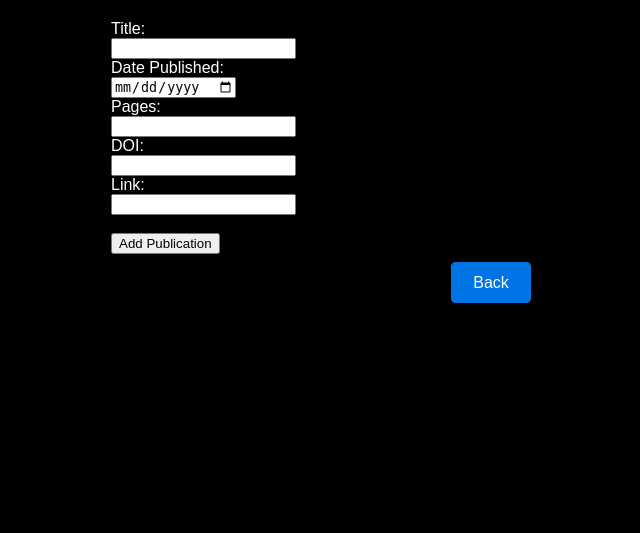
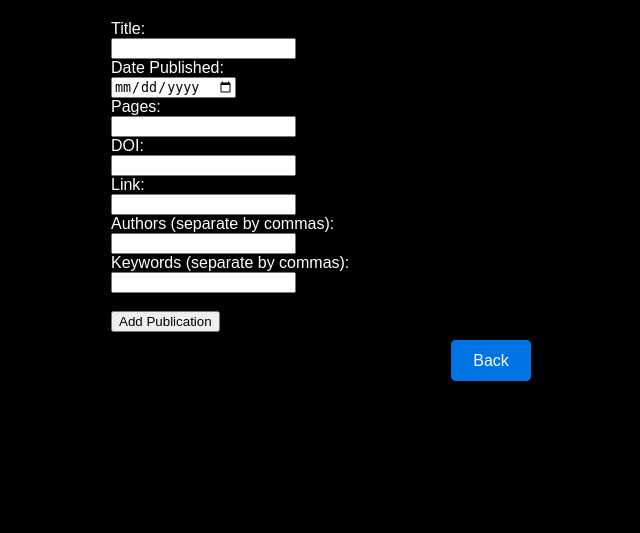
Before and after one commit to TruongMimi/comp440, a Flask app: page /add_publication in a window 1280 px wide. Shown: the part 100-633 px from the top of the page, without its empty margins (149-789 px from the left). Run offline with Flask 3, Linux system fonts and the light colour scheme.

Commit message:
Added fields for authors and keywords to add_publications

```diff
--- a/application/app.py
+++ b/application/app.py
@@ -1,4 +1,3 @@
-
 # add error handling and messages to tell the user that stuff was successful
 # year in search is broken
 
@@ -115,6 +114,8 @@
         pages = request.form['pages']
         doi = request.form['doi']
         link = request.form['link']
+        authors = request.form['authors']  # Assuming the authors are entered as a single string separated by commas
+        keywords = request.form['keywords']  # Assuming the authors are entered as a single string separated by commas
 
         # Insert publication into Publication table
         connection = pymysql.connect(**db_config)
@@ -123,6 +124,22 @@
                 # Execute the SQL command to insert the publication into the Publication table
                 sql = "INSERT INTO Publication (Title, DatePublished, Pages, DOI, Link) VALUES (%s, %s, %s, %s, %s)"
                 cursor.execute(sql, (title, date_published, pages, doi, link))
+                publication_id = cursor.lastrowid  # Get the ID of the newly inserted publication
+
+                # Insert authors into Author table
+                authors_list = [author.strip() for author in authors.split(',')]  # Split authors by comma and remove leading/trailing whitespace
+                for author in authors_list:
+                    sql = "INSERT INTO Author (Publication_id, FirstName, LastName) VALUES (%s, %s, %s)"
+                    cursor.execute(sql, (publication_id, author.split()[0], ' '.join(author.split()[1:])))  # Split author into first name and last name
+
+                 # Split keywords input string into individual keywords
+                keywords = request.form['keywords'].split(',')
+
+                # Insert keywords into Keywords table
+                for keyword in keywords:
+                    sql = "INSERT INTO Keywords (Publication_id, Keyword) VALUES (%s, %s)"
+                    cursor.execute(sql, (publication_id, keyword.strip()))
+
             connection.commit()  # Commit changes to the database
         finally:
             connection.close()  # Close database connection
@@ -131,5 +148,6 @@
     else:
         return render_template('add_publication.html')  # Render the add publication form page
 
+
 if __name__ == '__main__':
     app.run(debug=True, host='0.0.0.0', port=5000)
--- a/application/templates/add_publication.html
+++ b/application/templates/add_publication.html
@@ -21,7 +21,11 @@
             <label for="doi">DOI:</label><br>
             <input type="text" id="doi" name="doi"><br>
             <label for="link">Link:</label><br>
-            <input type="text" id="link" name="link"><br><br>
+            <input type="text" id="link" name="link"><br>
+            <label for="authors">Authors (separate by commas):</label><br>
+            <input type="text" id="authors" name="authors"><br>
+            <label for="keywords">Keywords (separate by commas):</label><br>
+            <input type="text" id="keywords" name="keywords"><br><br>
             <input type="submit" value="Add Publication">
         </form>
         <div class="back-button">
```
